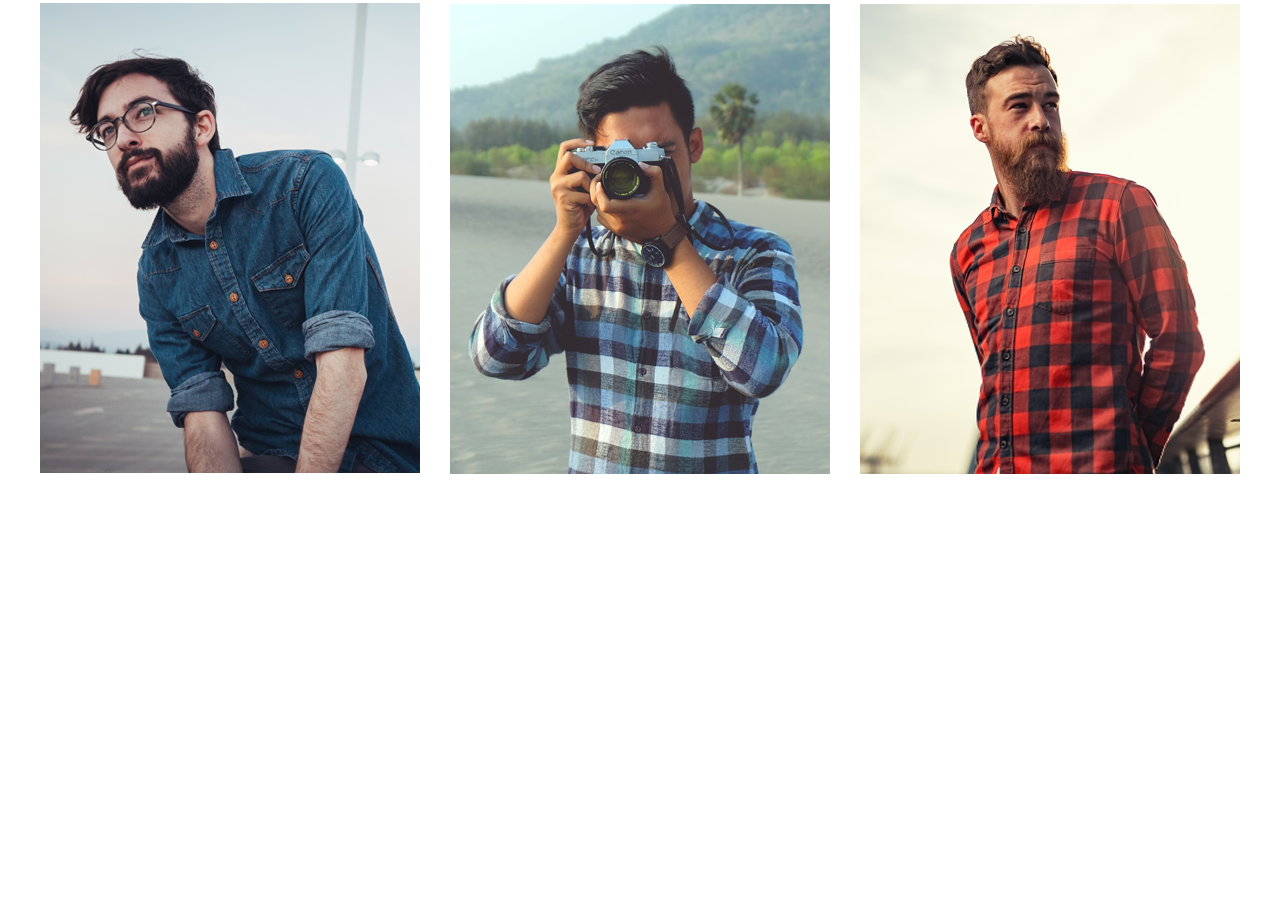
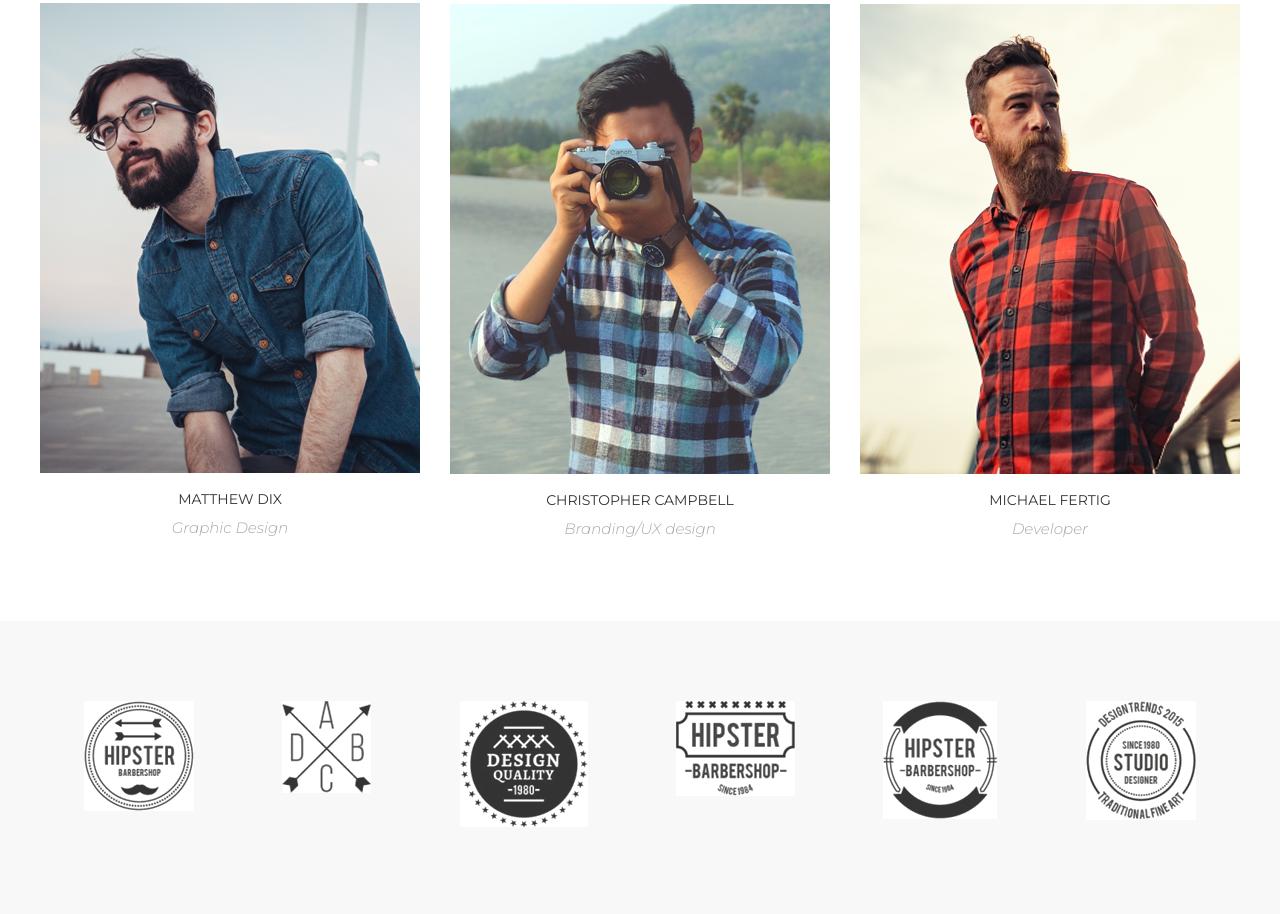
Before and after one commit to OlegWeremyew/WebsiteNumber_1, a website: page src/index.html in a window 1280 px wide. Shown: the part 4757-5671 px from the top of the page. Before the commit the page ends 5311 px from the top, so only its background shows below. Drawn offline with Linux system fonts and the light colour scheme.

Commit message:
completed block card

```diff
--- a/src/asets/css/style.css
+++ b/src/asets/css/style.css
@@ -298,20 +298,20 @@ hr {
     width: 380px;
 }
 
-.card__inner{
+.card__inner {
     background-color: #95e1d3;
     position: relative;
 }
 
-.card__item:hover .card__img {
+.card__inner:hover .card__img {
     transform: translate3d(-10px, -10px, 0); /*смещение по осям X Y Z*/
 }
 
-.card__item:hover .card__img img {
+.card__inner:hover .card__img img {
     opacity: .1;
 }
 
-.card__item:hover .card__text {
+.card__inner:hover .card__text {
     opacity: 1;
 }
 
@@ -341,6 +341,26 @@ hr {
     transform: translate3d(0, -50%, 0);
     opacity: 0;
     transition: opacity .2s linear;
+}
+
+.card__info {
+    margin-top: 15px;
+    text-align: center;
+}
+
+.card__name {
+    margin-bottom: 5px;
+
+    text-transform: uppercase;
+    font-size: 14px;
+    color: #333;
+}
+
+.card__prof {
+    font-size: 15px;
+    color: #a8a8a8;
+    font-style: italic;
+    font-weight: 300;
 }
 
 /* Statistics  */
@@ -610,11 +630,23 @@ hr {
     transition: background .1s linear, color .1s;
 }
 
-.social__item:last-child{
+.social__item:last-child {
     border-right: 0;
 }
 
-.social__item:hover{
+.social__item:hover {
     color: #fff;
     background-color: #f38181;
 }
+
+/* logos */
+
+.logos{
+    display: flex;
+    justify-content: space-around;
+    align-content: center;
+}
+
+.logos__item{
+
+}
--- a/src/index.html
+++ b/src/index.html
@@ -347,6 +347,10 @@
                         </div><!--social-->
                     </div><!--card__text-->
                 </div><!--card__inner-->
+                <div class="card__info">
+                    <div class="card__name">Matthew Dix</div>
+                    <div class="card__prof">Graphic Design</div>
+                </div>
             </div><!--card__item-->
 
             <div class="card__item">
@@ -376,6 +380,10 @@
                         </div><!--social-->
                     </div><!--card__text-->
                 </div><!--card__inner-->
+                <div class="card__info">
+                    <div class="card__name">Christopher Campbell</div>
+                    <div class="card__prof">Branding/UX design</div>
+                </div>
             </div><!--card__item-->
 
             <div class="card__item">
@@ -405,6 +413,10 @@
                         </div><!--social-->
                     </div><!--card__text-->
                 </div><!--card__inner-->
+                <div class="card__info">
+                    <div class="card__name">Michael Fertig</div>
+                    <div class="card__prof">Developer</div>
+                </div>
             </div><!--card__item-->
 
         </div> <!--card-->
@@ -412,5 +424,30 @@
     </div><!--container-->
 </section>
 
+<div class="section section--gray">
+    <div class="container">
+        <div class="logos">
+            <div class="logos__item">
+                <img src="asets/images/whoWeAre/icons/1.png" alt="icon 1">
+            </div>
+            <div class="logos__item">
+                <img src="asets/images/whoWeAre/icons/2.png" alt="icon 2">
+            </div>
+            <div class="logos__item">
+                <img src="asets/images/whoWeAre/icons/3.png" alt="icon 3">
+            </div>
+            <div class="logos__item">
+                <img src="asets/images/whoWeAre/icons/4.png" alt="icon 4">
+            </div>
+            <div class="logos__item">
+                <img src="asets/images/whoWeAre/icons/5.png" alt="icon 5">
+            </div>
+            <div class="logos__item">
+                <img src="asets/images/whoWeAre/icons/6.png" alt="icon 6">
+            </div>
+        </div><!--logos-->
+    </div><!--container-->
+</div> <!--section section--gray-->
+
 </body>
 </html>
```
